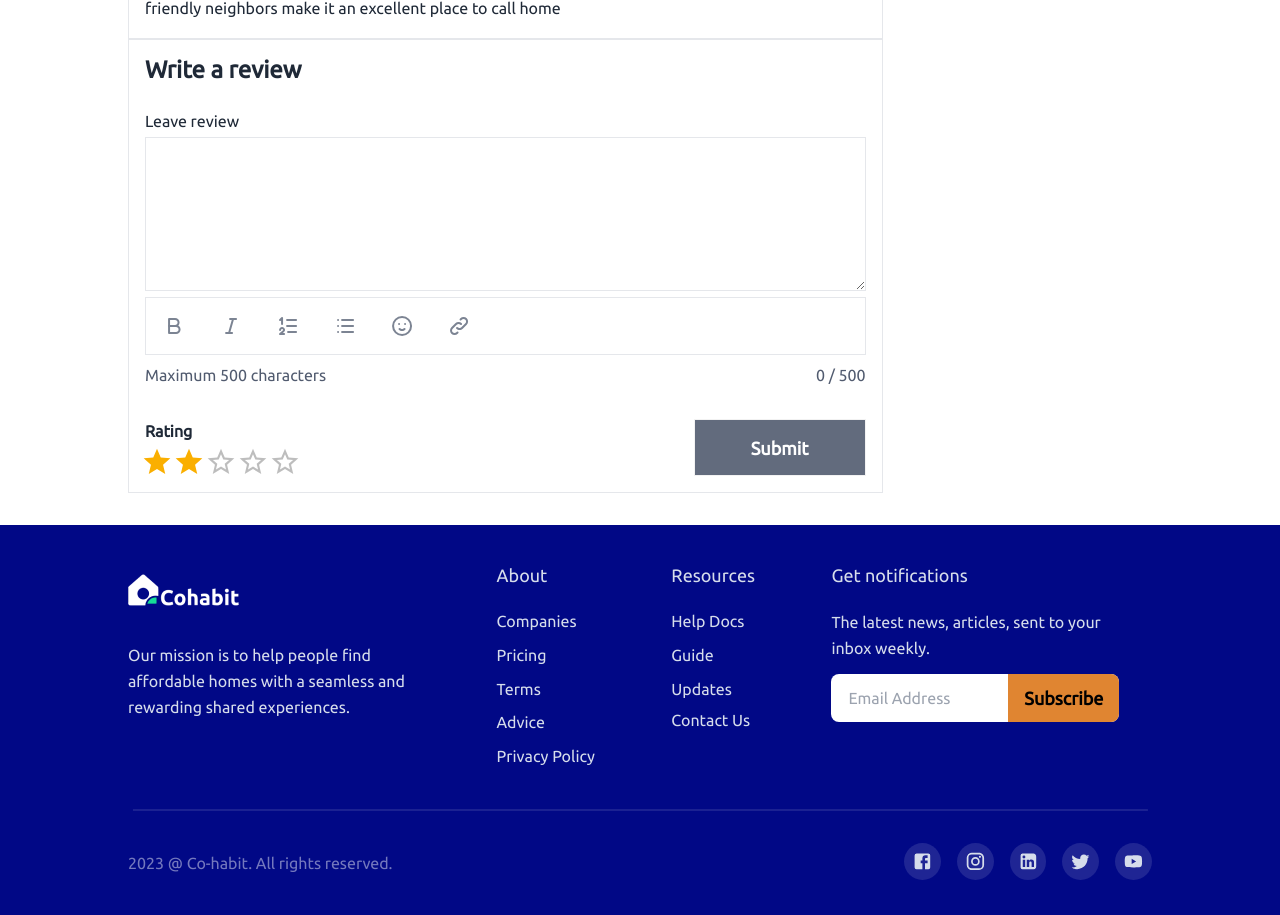
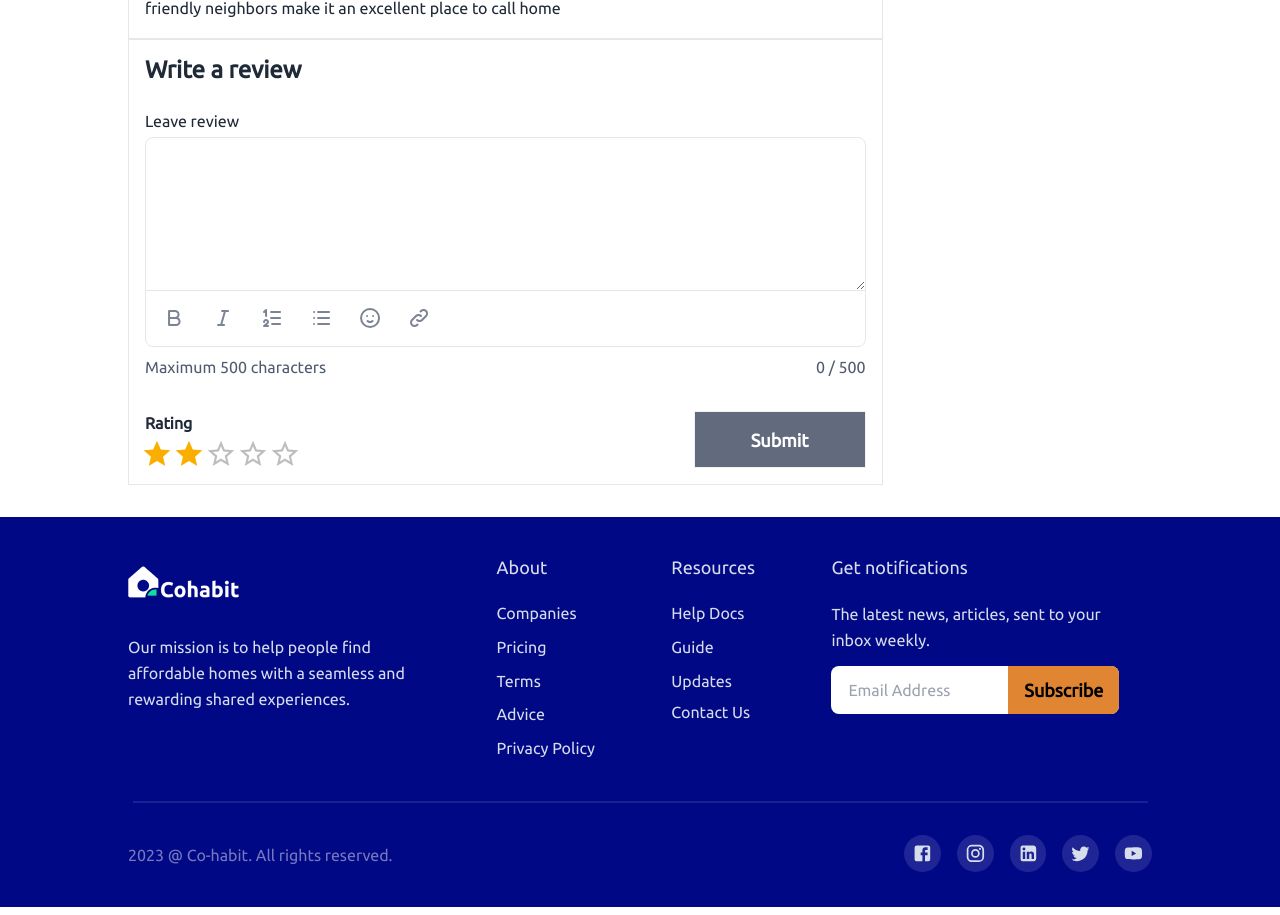
Before and after one commit to lazynerd-studios/Co-Habit-Landing, a React (Vite) app: page /details in a window 1280 px wide. Shown: the part 2180-3095 px from the top of the page. Built offline with nearby package versions, Linux system fonts and the light colour scheme.

Commit message:
Update RichTextArea.jsx

```diff
--- a/src/Components/Details/RichTextArea.jsx
+++ b/src/Components/Details/RichTextArea.jsx
@@ -33,10 +33,10 @@ const RichTextArea = () => {
                 rows={5}
                 // cols={90}
                 maxlength="500"
-                className="p-4 font-normal border w-full"
+                className="p-4 font-normal rounded-t-lg border w-full"
             />
 
-            <div className='border py-4 px-4 gap-8 flex'>
+            <div className='border -mt-2 rounded-b-lg py-4 px-4 laptop:gap-6 tablet:gap-6 gap-3 flex'>
 
                 <button onClick={handleBoldClick}>
                     <svg width="25" height="24" viewBox="0 0 25 24" fill="none" xmlns="http://www.w3.org/2000/svg">
```
